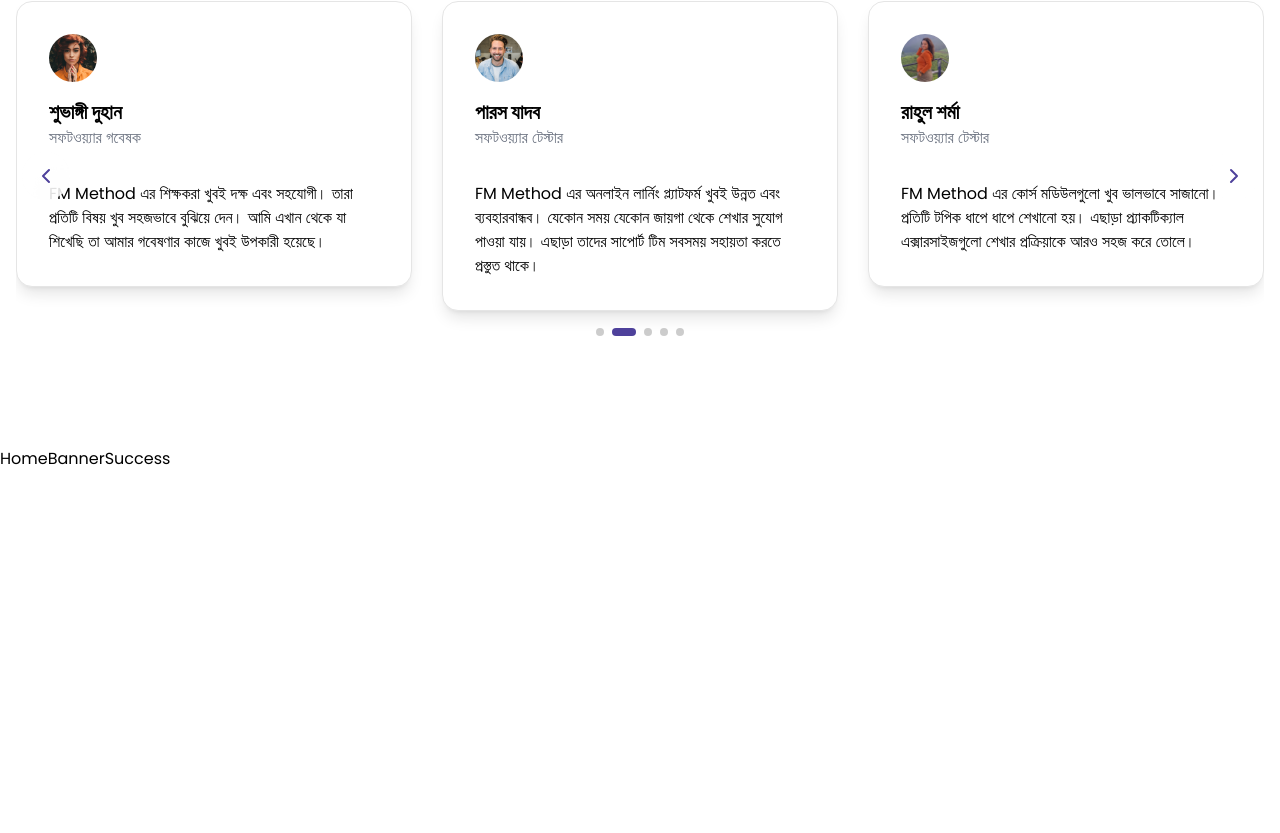
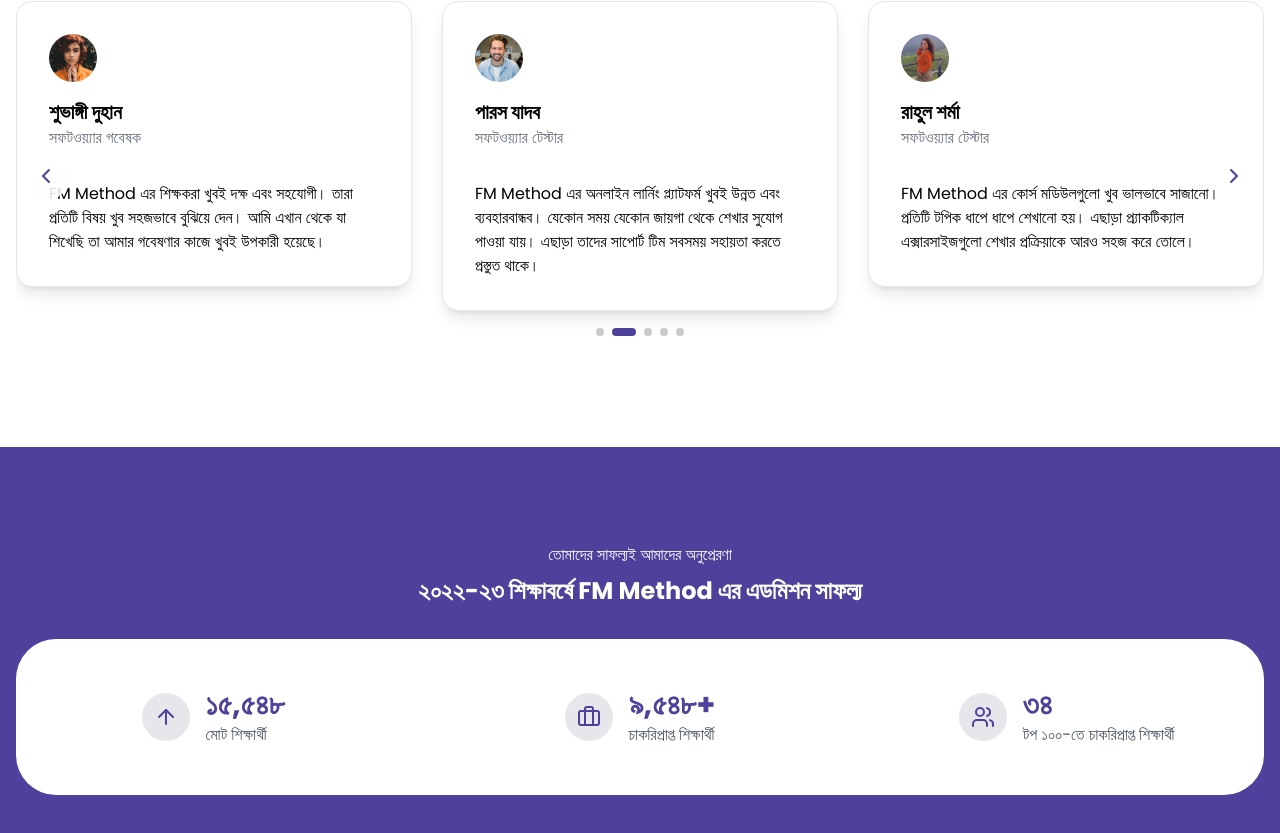
Before and after one commit to musiur/fm-method, a Next.js app: page /bn in a window 1280 px wide. Shown: the part 3907-4740 px from the top of the page. Before the commit the page ends 4378 px from the top, so only its background shows below. Built offline with nearby package versions, Linux system fonts and the light colour scheme.

Commit message:
add home success banner

```diff
--- a/src/app/[lang]/_utils/home-banner-success.tsx
+++ b/src/app/[lang]/_utils/home-banner-success.tsx
@@ -1,5 +1,54 @@
+import { ArrowUp, Briefcase, Users } from 'lucide-react';
+import Image from 'next/image';
+
+const statsData = [
+  {
+    icon: <ArrowUp className="w-6 h-6" />,
+    value: '১৫,৫৪৮',
+    label: 'মোট শিক্ষার্থী',
+    alt: 'Total'
+  },
+  {
+    icon: <Briefcase className="w-6 h-6" />,
+    value: '৯,৫৪৮+',
+    label: 'চাকরিপ্রাপ্ত শিক্ষার্থী',
+    alt: 'Admitted'
+  },
+  {
+    icon: <Users className="w-6 h-6" />,
+    value: '৩৪',
+    label: 'টপ ১০০-তে চাকরিপ্রাপ্ত শিক্ষার্থী',
+    alt: 'Top'
+  }
+];
+
 const HomeBannerSuccess = () => {
-  return <div>HomeBannerSuccess</div>;
+  return (
+    <section className="bg-primary section">
+      <div className="container mx-auto px-4">
+        <div className="text-center text-white mb-8">
+          <p className="mb-2">তোমাদের সাফল্যই আমাদের অনুপ্রেরণা</p>
+          <h2 className="text-2xl font-bold">২০২২-২৩ শিক্ষাবর্ষে FM Method এর এডমিশন সাফল্য</h2>
+        </div>
+
+        <div className="bg-white rounded-[20px] md:rounded-[40px] py-12">
+          <div className="grid grid-cols-1 md:grid-cols-3 gap-8">
+            {statsData.map((stat, index) => (
+              <div key={index} className="flex flex-col md:flex-row items-center justify-center gap-4 text-center md:text-left">
+                <div className="w-12 h-12 rounded-full bg-gray-200 flex items-center justify-center [&>svg]:w-6 [&>svg]:h-6 text-primary">
+                  {stat.icon}
+                </div>
+                <div>
+                  <h3 className="text-3xl font-bold text-primary">{stat.value}</h3>
+                  <p className="text-gray-600">{stat.label}</p>
+                </div>
+              </div>
+            ))}
+          </div>
+        </div>
+      </div>
+    </section>
+  );
 };
 
 export default HomeBannerSuccess;
```
